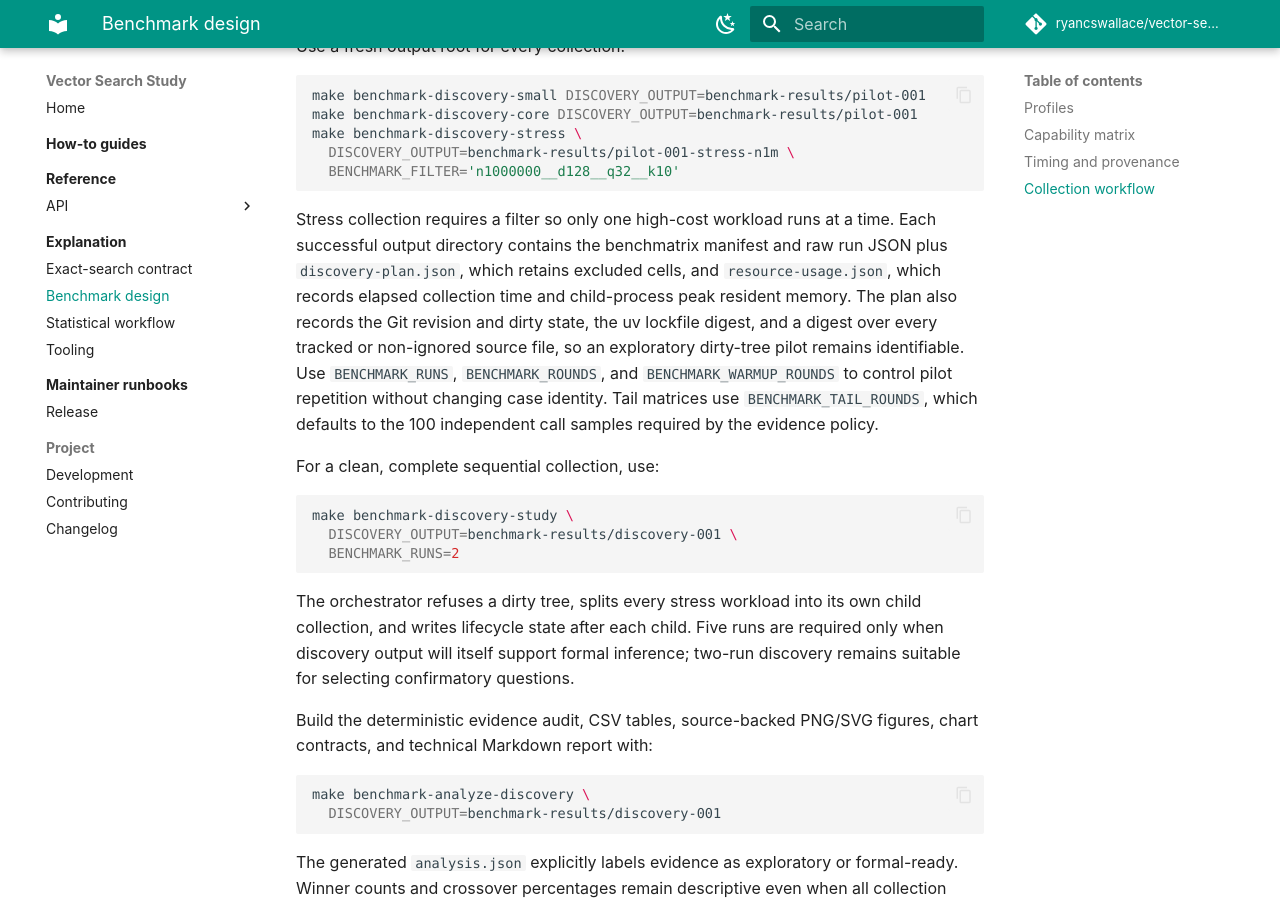
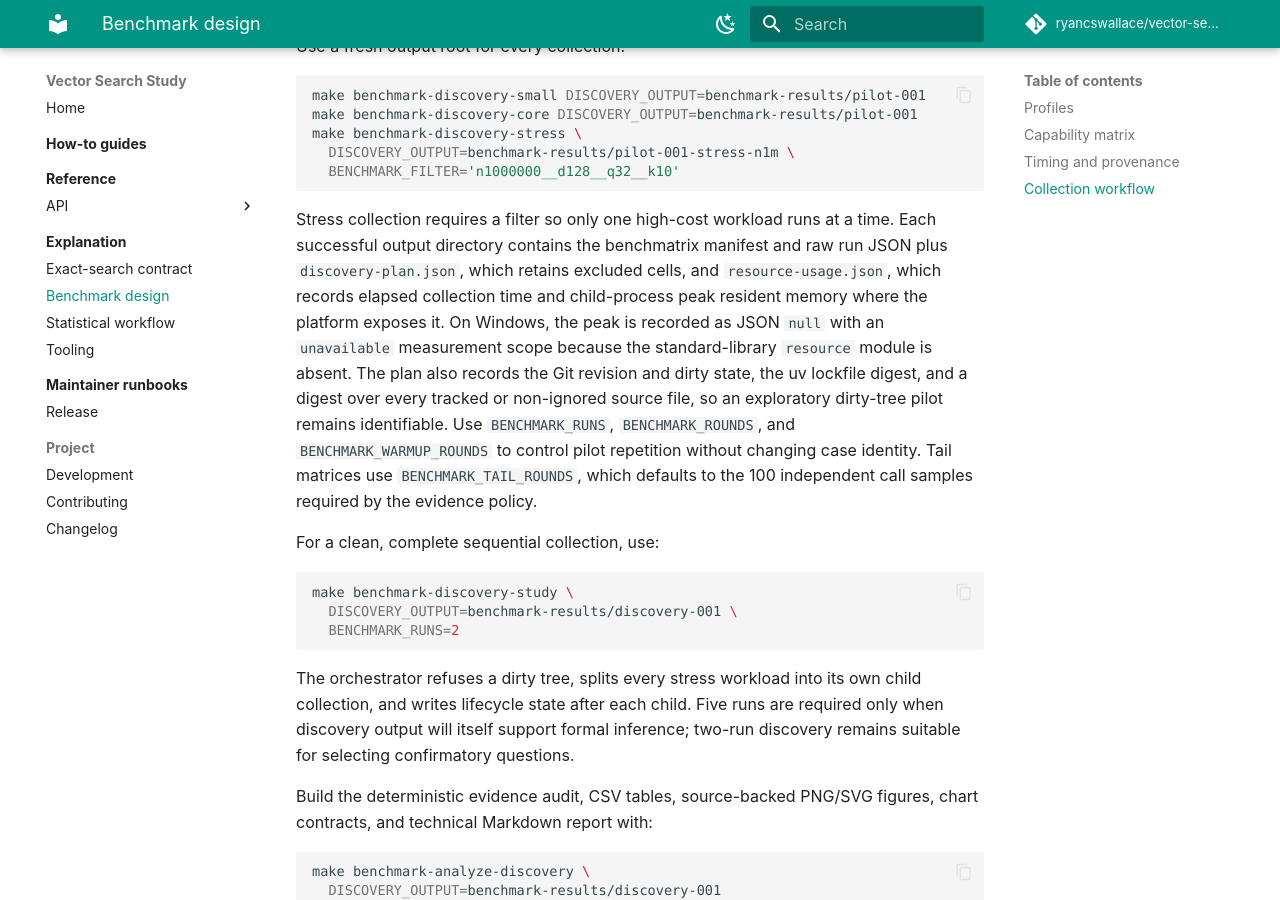
Before and after one commit to ryancswallace/vector-search-study, an MkDocs documentation site: the page built from docs/explanation/benchmark-design.md, in a window 1280 px wide and 900 px high, scrolled down 2142 px. Built offline with MkDocs 1.6.1 and Material for MkDocs 9.7.7, drawn with Linux system fonts in a browser that asks for light colours; comment, search, counter and statistics services are not loaded.

Commit message:
fix: Windows memory usage support

```diff
--- a/docs/explanation/benchmark-design.md
+++ b/docs/explanation/benchmark-design.md
@@ -91,9 +91,12 @@ Stress collection requires a filter so only one high-cost workload runs at a
 time. Each successful output directory contains the benchmatrix manifest and
 raw run JSON plus `discovery-plan.json`, which retains excluded cells, and
 `resource-usage.json`, which records elapsed collection time and child-process
-peak resident memory. The plan also records the Git revision and dirty state,
-the uv lockfile digest, and a digest over every tracked or non-ignored source
-file, so an exploratory dirty-tree pilot remains identifiable. Use
+peak resident memory where the platform exposes it. On Windows, the peak is
+recorded as JSON `null` with an `unavailable` measurement scope because the
+standard-library `resource` module is absent. The plan also records the Git
+revision and dirty state, the uv lockfile digest, and a digest over every
+tracked or non-ignored source file, so an exploratory dirty-tree pilot remains
+identifiable. Use
 `BENCHMARK_RUNS`, `BENCHMARK_ROUNDS`, and
 `BENCHMARK_WARMUP_ROUNDS` to control pilot repetition without changing case
 identity. Tail matrices use `BENCHMARK_TAIL_ROUNDS`, which defaults to the 100
```
Also changed, not shown: 2 other files.
